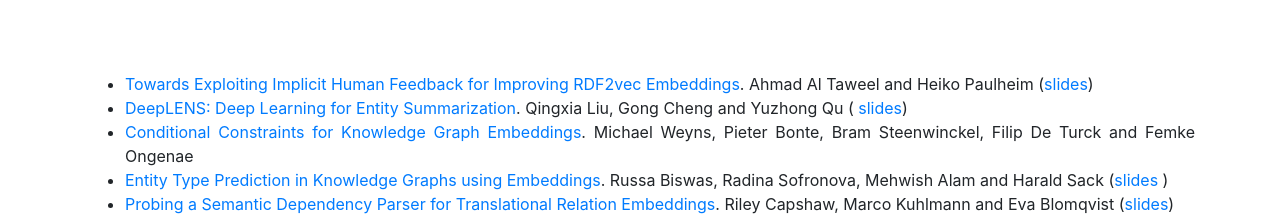
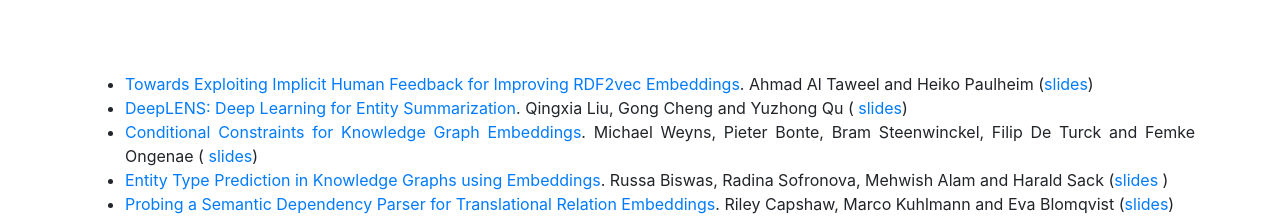
Before and after one commit to alammehwish/dl4kg_eswc_2020, a website with bundled scripts: page index.html in a window 1280 px wide. Shown: the part 4021-4239 px from the top of the page. Built offline with nearby package versions, Linux system fonts and the light colour scheme; files whose address does not match are found by name; a web font is replaced by a local one.

Commit message:
Update index.html

```diff
--- a/index.html
+++ b/index.html
@@ -210,7 +210,7 @@
 
           	<li><a href="papers/paper1.pdf">Towards Exploiting Implicit Human Feedback for Improving RDF2vec Embeddings</a>. Ahmad Al Taweel and Heiko Paulheim  (<a href="slides/dl4kg_2020_heiko_paulheim.pdf">slides</a>)</li>
 			<li><a href="papers/paper2.pdf">DeepLENS: Deep Learning for Entity Summarization</a>. Qingxia Liu, Gong Cheng and Yuzhong Qu (<a href="slides/ESWC20-DL4KG-DeepLENS_20200602_pub.pdf"> slides</a>)</li>
-			<li><a href="papers/paper3.pdf">Conditional Constraints for Knowledge Graph Embeddings</a>. Michael Weyns, Pieter Bonte, Bram Steenwinckel, Filip De Turck and Femke Ongenae</li>
+			<li><a href="papers/paper3.pdf">Conditional Constraints for Knowledge Graph Embeddings</a>. Michael Weyns, Pieter Bonte, Bram Steenwinckel, Filip De Turck and Femke Ongenae  (<a href="slides/Conditional_Constraints_for_KG_Embeddings.pdf"> slides</a>)</li>
 			<li><a href="papers/paper5.pdf">Entity Type Prediction in Knowledge Graphs using Embeddings</a>. Russa Biswas, Radina Sofronova, Mehwish Alam and Harald Sack  (<a href="slides/ESWC2020_DL4KG_Russa_slides.pdf">slides </a>)</li>
 			<li><a href="papers/paper6.pdf">Probing a Semantic Dependency Parser for Translational Relation Embeddings</a>. Riley Capshaw, Marco Kuhlmann and Eva Blomqvist (<a href="slides/DL4KG2020_RileyCapshaw_Probing_A_Semantic_Dependency_Parser.pdf">slides</a>)</li>
 			<li><a href="papers/paper7.pdf">Semantic Entity Enrichment by leveraging Multi-lingual Descriptions for Link Prediction</a>. Genet Asefa Gesese, Mehwish Alam and Harald Sack (<a href="slides/ESWC2020-DL4KG-Genet.pdf">slides</a>)</li>
```
